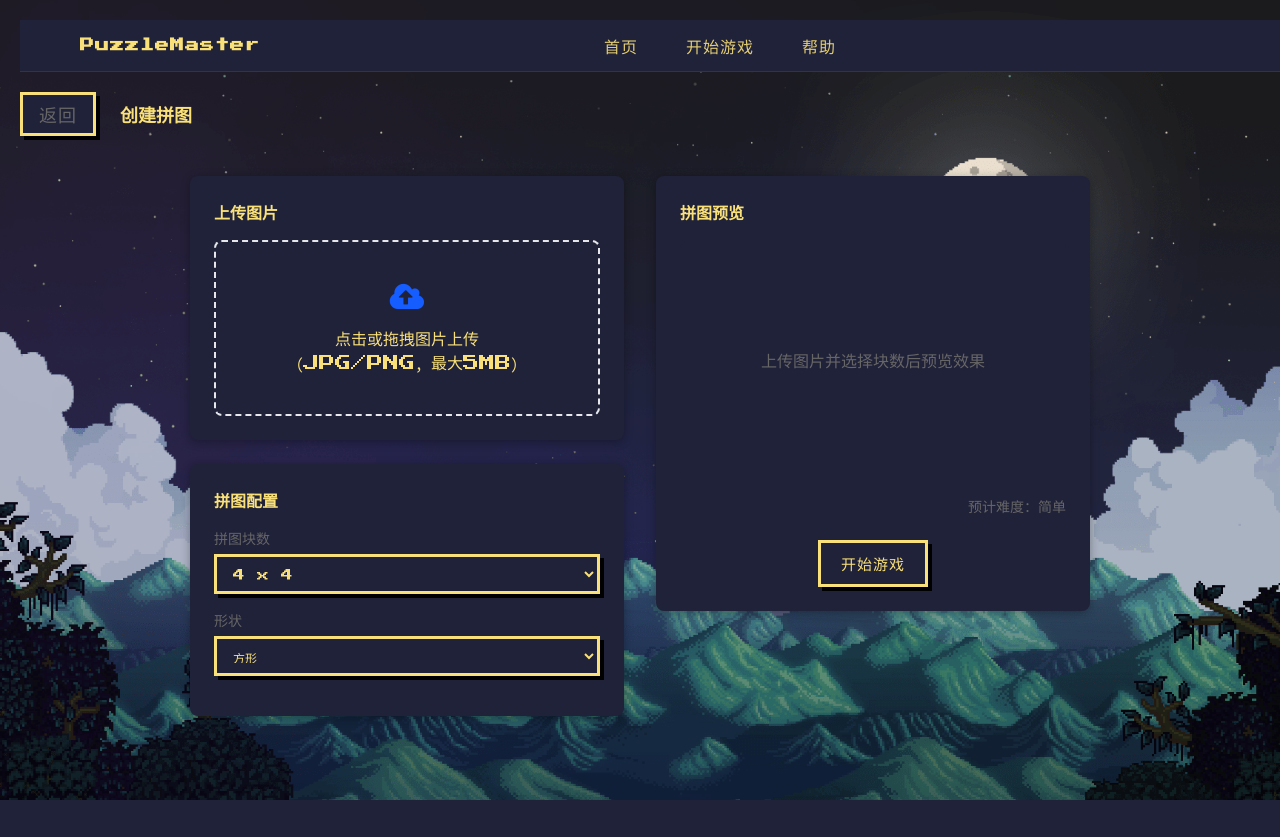
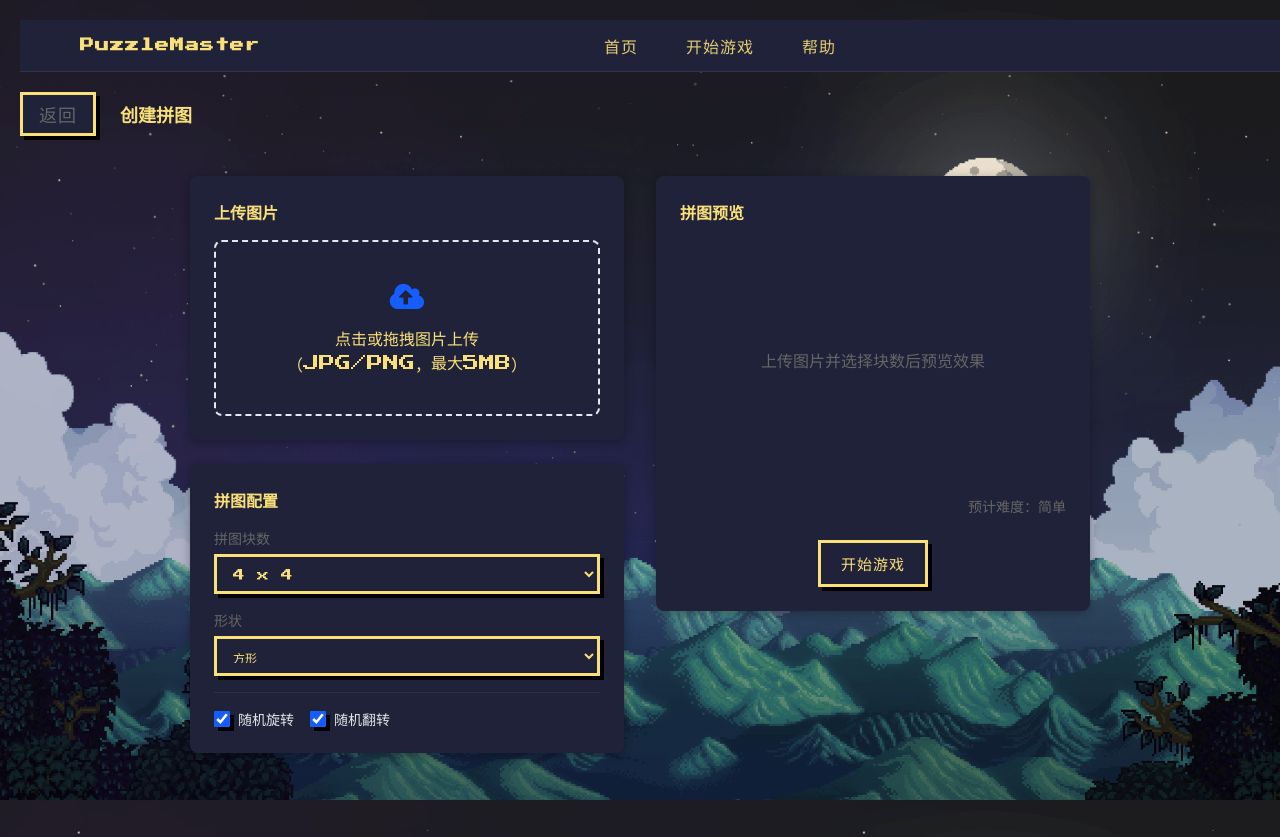
Before and after one commit to xiaobai-cn21/pintu, a Flask app: page /editor in a window 1280 px wide; the page is wider, and only the part inside the window is pictured. Before the commit the page ends 800 px from the top of that part, so only its background shows below. Run offline with Flask 3, Linux system fonts and the light colour scheme; parts of the project's set-up code (start-up, migrations or seed data) failed here and were passed over; some web fonts are replaced.

Commit message:
随机旋转翻转打乱

```diff
--- a/templates/edditor.html
+++ b/templates/edditor.html
@@ -15,6 +15,30 @@
         .preview-grid-canvas { position: absolute; top: 0; left: 0; width: 100%; height: 100%; pointer-events: none; }
         .preview-img-box { position: relative; width: 100%; min-height: 240px; background: #20223A; border-radius: 8px; display: flex; align-items: center; justify-content: center; }
         .preview-btn-row { text-align: center; margin-top: 24px; }
+     /* 新增选项样式 */
+        .random-options {
+            display: flex;
+            flex-wrap: wrap;
+            gap: 16px;
+            margin-top: 16px;
+            padding-top: 16px;
+            border-top: 1px solid #2d3250;
+        }
+        .random-option-item {
+            display: flex;
+            align-items: center;
+            gap: 8px;
+        }
+        .random-option-item input[type="checkbox"] {
+            width: 16px;
+            height: 16px;
+            accent-color: #165DFF;
+        }
+        .random-option-item label {
+            font-size: 14px;
+            color: #E5E7EB;
+            cursor: pointer;
+        }
     </style>
 
 </head>
@@ -63,6 +87,17 @@
                           <option value="jigsaw">拼图块</option>
                     </select>
                 </div>
+                <!-- 新增的随机选项 -->
+                <div class="random-options">
+                    <div class="random-option-item">
+                        <input type="checkbox" id="randomRotation" checked>
+                        <label for="randomRotation">随机旋转</label>
+                    </div>
+                    <div class="random-option-item">
+                        <input type="checkbox" id="randomFlip" checked>
+                        <label for="randomFlip">随机翻转</label>
+                    </div>
+                </div>
             </div>
         </div>
         <!-- 右侧：预览区 -->
@@ -93,6 +128,9 @@
         const previewTip = document.getElementById('previewTip');
         const difficultyText = document.getElementById('difficultyText');
         const shapeSelect = document.getElementById('shapeSelect');
+        // 获取新增的复选框元素
+        const randomRotationCheckbox = document.getElementById('randomRotation');
+        const randomFlipCheckbox = document.getElementById('randomFlip');
         let imgData = null;
         let currentShape = 'square';
 
@@ -204,6 +242,9 @@
             localStorage.setItem('customImage', imgData);
             localStorage.setItem('customSize', difficultySelect.value);
             localStorage.setItem('customShape', shapeSelect.value);
+            // 存储新的选项状态
+            localStorage.setItem('randomRotation', randomRotationCheckbox.checked);
+            localStorage.setItem('randomFlip', randomFlipCheckbox.checked);
             window.location.href = '{{ url_for('game_page') }}';
         });
 
@@ -211,6 +252,9 @@
             const customImage = localStorage.getItem('customImage');
             const customSize = localStorage.getItem('customSize');
             const customShape = localStorage.getItem('customShape');
+            // 获取新的选项状态
+            const storedRandomRotation = localStorage.getItem('randomRotation');
+            const storedRandomFlip = localStorage.getItem('randomFlip');
             if (customImage && customSize) {
                 imgData = customImage;
                 previewImage.src = imgData;
@@ -219,12 +263,21 @@
                 previewTip.style.display = 'none';
                 difficultySelect.value = customSize;
                 if (customShape) { shapeSelect.value = customShape; currentShape = customShape; }
+                // 设置新的选项状态
+                if (storedRandomRotation !== null) {
+                    randomRotationCheckbox.checked = storedRandomRotation === 'true';
+                }
+                if (storedRandomFlip !== null) {
+                    randomFlipCheckbox.checked = storedRandomFlip === 'true';
+                }
                 updateDifficultyText();
                 drawGrid();
                 playBtn.disabled = false;
                 localStorage.removeItem('customImage');
                 localStorage.removeItem('customSize');
                 localStorage.removeItem('customShape');
+                localStorage.removeItem('randomRotation');
+                localStorage.removeItem('randomFlip');
             }
         });
     </script>
```
Also changed, not shown: static/js/script.js (+23 -0 lines).
